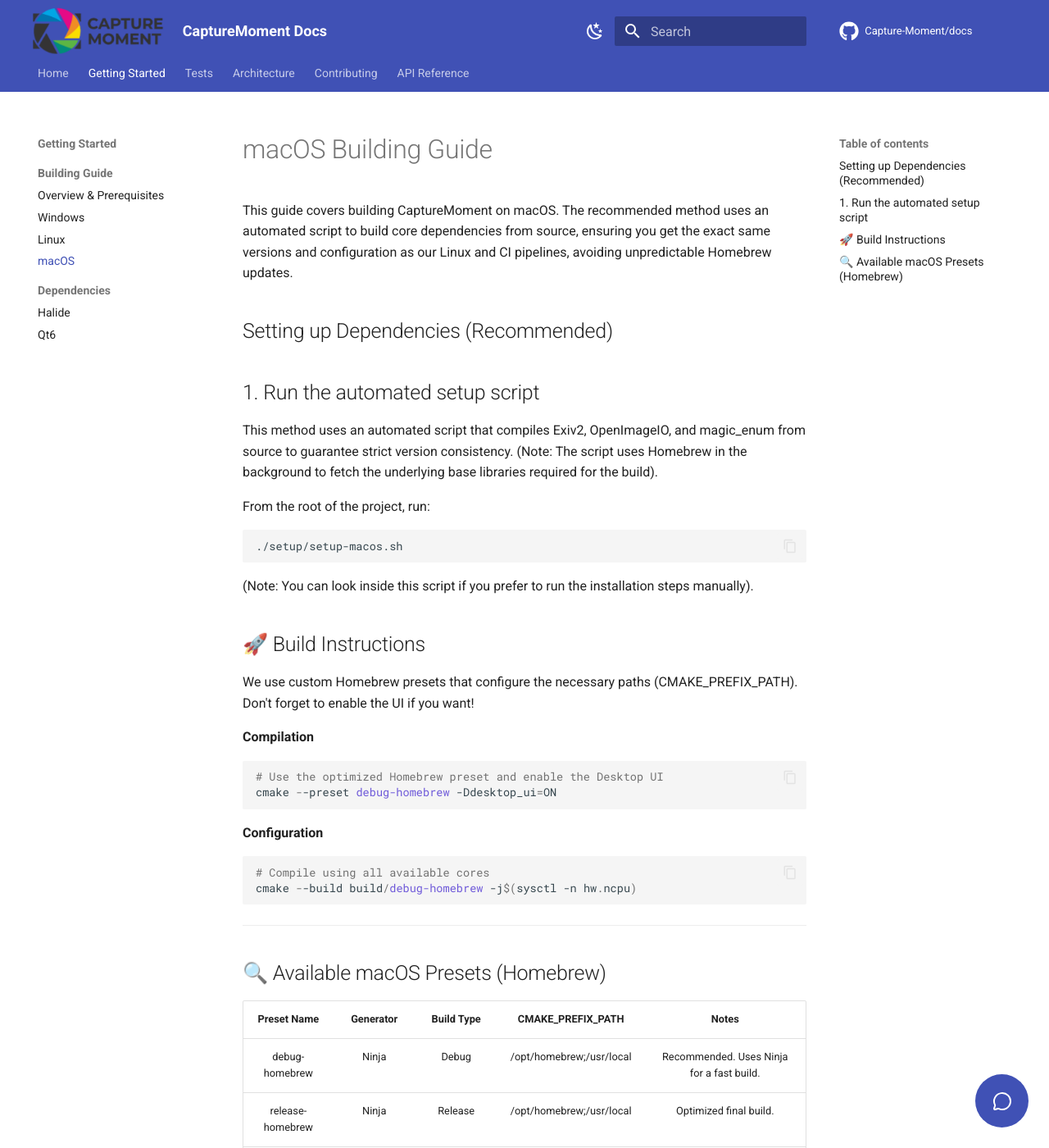
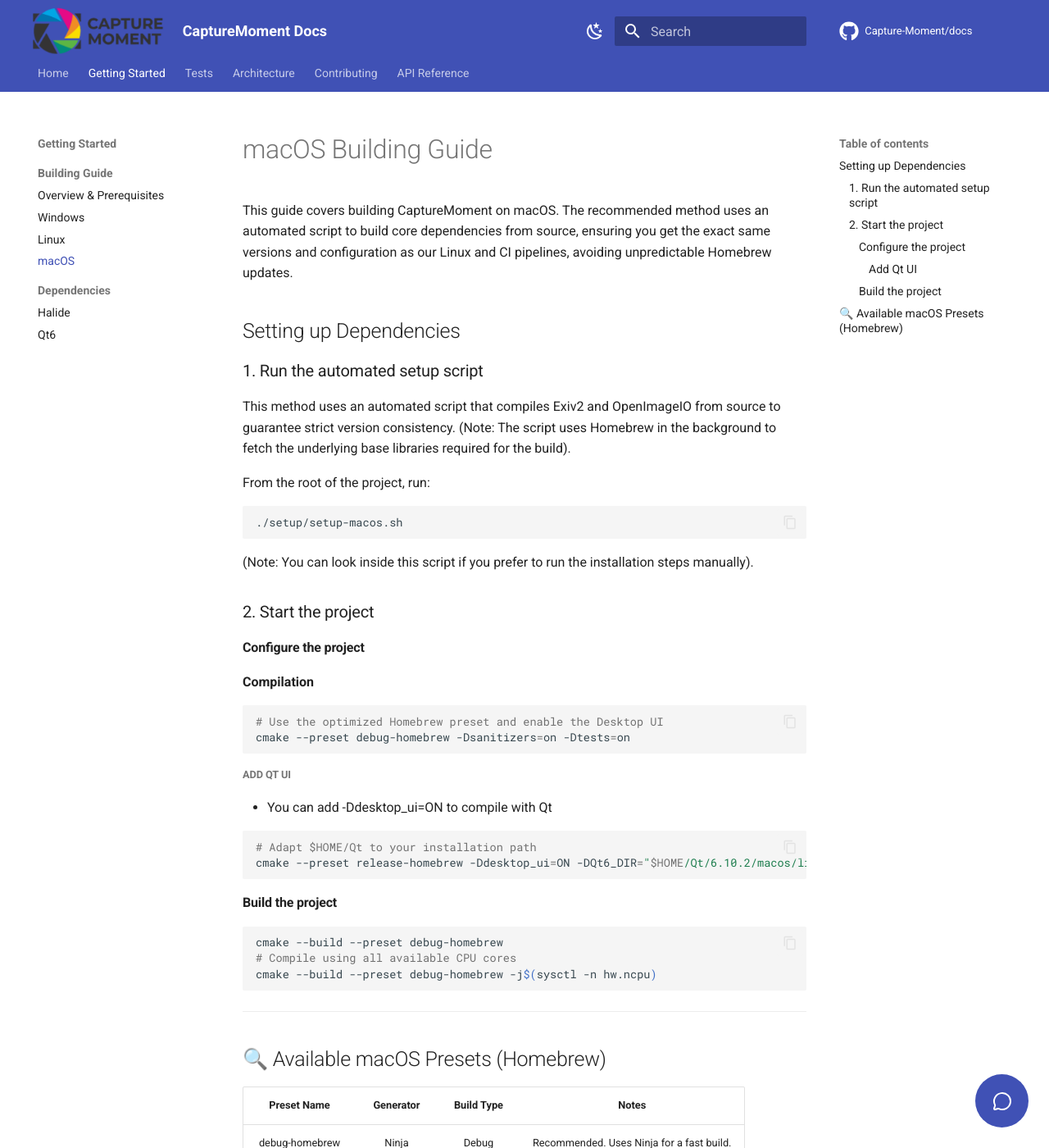
Before and after one commit to Capture-Moment/docs, an MkDocs documentation site: the page built from docs/building/BUILDING_MACOS.md, in a window 1280 px wide and 1400 px high. Shown: the whole window at 82% size. Built offline with MkDocs 1.6.1 and Material for MkDocs 9.7.7, drawn with Linux system fonts in a browser that asks for light colours; comment, search, counter and statistics services are not loaded; some of the changed text lies outside the part shown.

Commit message:
improve mac os building

````diff
--- a/docs/building/BUILDING_MACOS.md
+++ b/docs/building/BUILDING_MACOS.md
@@ -1,10 +1,10 @@
 # macOS Building Guide
 This guide covers building CaptureMoment on macOS. The recommended method uses an automated script to build core dependencies from source, ensuring you get the exact same versions and configuration as our Linux and CI pipelines, avoiding unpredictable Homebrew updates.
 
-##  Setting up Dependencies (Recommended)
+##  Setting up Dependencies
 
-## 1. Run the automated setup script
-This method uses an automated script that compiles Exiv2, OpenImageIO, and magic_enum from source to guarantee strict version consistency. (Note: The script uses Homebrew in the background to fetch the underlying base libraries required for the build).
+### 1. Run the automated setup script
+This method uses an automated script that compiles Exiv2 and OpenImageIO from source to guarantee strict version consistency. (Note: The script uses Homebrew in the background to fetch the underlying base libraries required for the build).
 
 From the root of the project, run:
 
@@ -13,26 +13,34 @@ From the root of the project, run:
 ```
 (Note: You can look inside this script if you prefer to run the installation steps manually).
 
-## 🚀 Build Instructions
-We use custom Homebrew presets that configure the necessary paths (CMAKE_PREFIX_PATH). Don't forget to enable the UI if you want!
+### 2. Start the project
+#### Configure the project
 
 **Compilation**
-```powershell
+```bash
 # Use the optimized Homebrew preset and enable the Desktop UI
-cmake --preset debug-homebrew -Ddesktop_ui=ON
+cmake --preset debug-homebrew -Dsanitizers=on -Dtests=on
 ```
-**Configuration**
-```powershell
-# Compile using all available cores
-cmake --build build/debug-homebrew -j$(sysctl -n hw.ncpu)
+
+##### Add Qt UI
+* You can add -Ddesktop_ui=ON to compile with Qt
+
+```bash
+# Adapt $HOME/Qt to your installation path
+cmake --preset release-homebrew -Ddesktop_ui=ON -DQt6_DIR="$HOME/Qt/6.10.2/macos/lib/cmake/Qt6"
 ```
+
+#### Build the project
+```bash
+cmake --build --preset debug-homebrew
+# Compile using all available CPU cores
+cmake --build --preset debug-homebrew -j$(sysctl -n hw.ncpu)
+```
+
 ---
 ## 🔍 Available macOS Presets (Homebrew)
 
-|    Preset Name   |  Generator  | Build Type |     CMAKE_PREFIX_PATH    |                               Notes                              |
-|:----------------:|:-----------:|:----------:|:------------------------:|:----------------------------------------------------------------:|
-| debug-homebrew   | Ninja       | Debug      | /opt/homebrew;/usr/local | Recommended. Uses Ninja for a fast build.                        |
-| release-homebrew | Ninja       | Release    | /opt/homebrew;/usr/local | Optimized final build.                                           |
-| debug            | Auto-detect | Debug      | N/A                      | Generic preset (may require manually defining dependency paths). |
-| release-ninja    | Ninja       | Release    | N/A                      | Alternative for the optimized build.                             |
-| debug-ninja      | Ninja       | Debug      | N/A                      | N/A                                                              |                           |
+|    Preset Name   |  Generator  | Build Type |     Notes                                  |
+|:----------------:|:-----------:|:----------:|:------------------------------------------:|
+| debug-homebrew   | Ninja       | Debug      |Recommended. Uses Ninja for a fast build.   |
+| release-homebrew | Ninja       | Release    | Optimized final build.                     |
````
